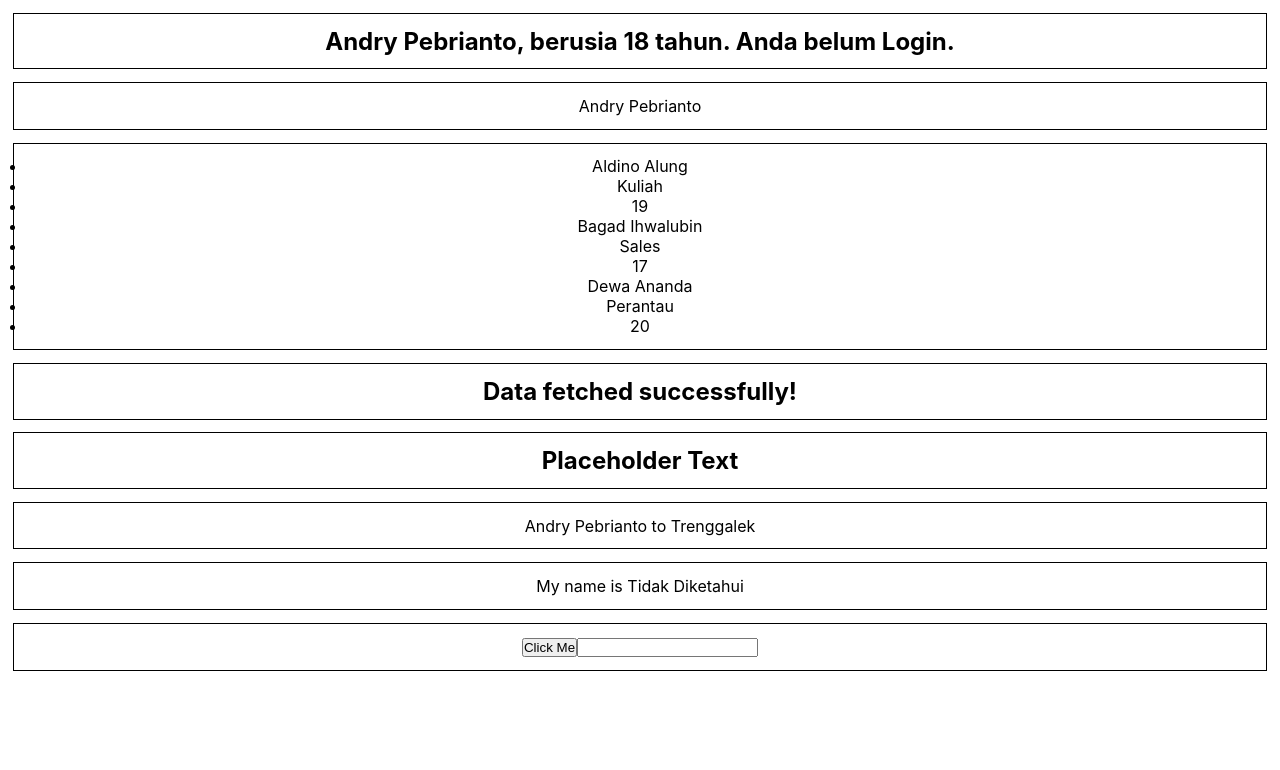
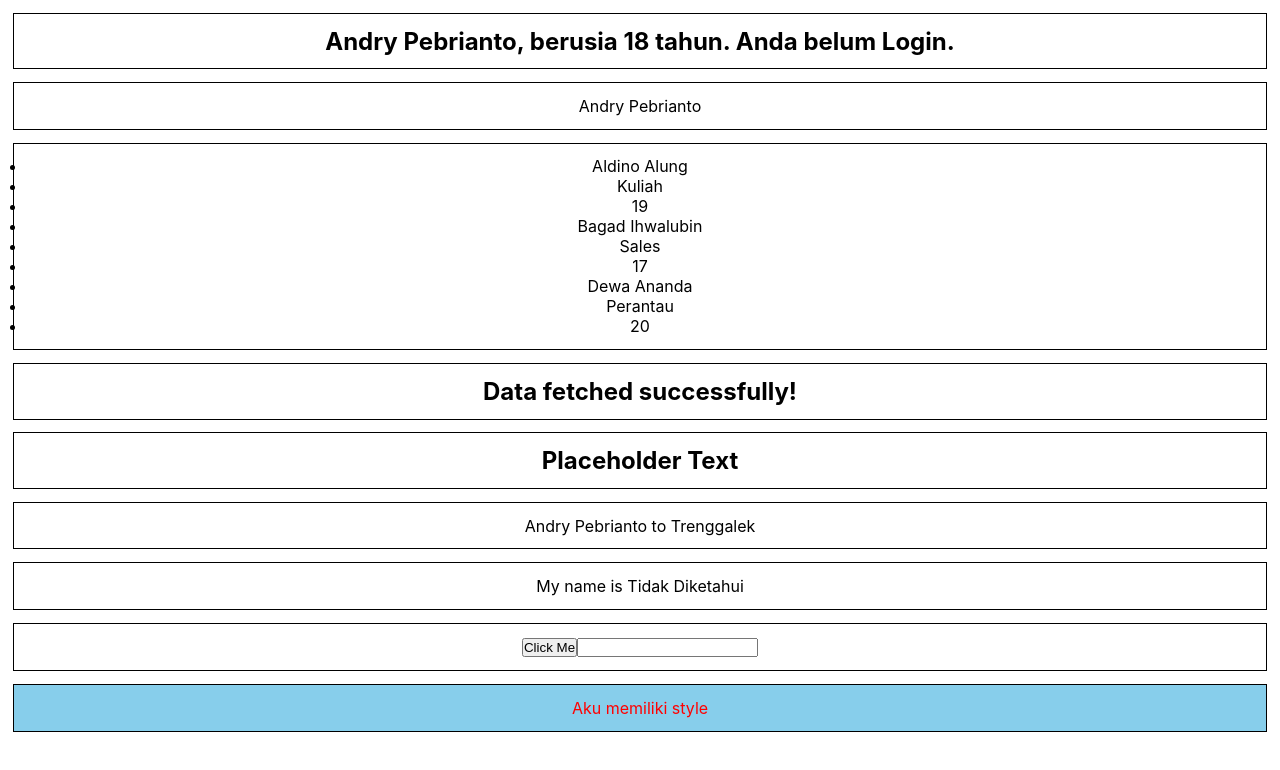
Before and after one commit to Aswassaw/belajar-react-typescript, a React (Create React App) app: page / in a window 1280 px wide. Shown: the top 770 px of the page. Built offline with nearby package versions, Linux system fonts and the light colour scheme.

Commit message:
Css properties sebagai props

```diff
--- a/src/App.tsx
+++ b/src/App.tsx
@@ -8,6 +8,7 @@ import { Oscar } from "./components/Oscar";
 import { Person } from "./components/Person";
 import { PersonList } from "./components/PersonList";
 import { Status } from "./components/Status";
+import { Style } from "./components/Style";
 
 function App() {
   const [input, setInput] = useState("");
@@ -39,20 +40,27 @@ function App() {
     <div className='App'>
       {/* Props string, number, boolean */}
       <Greet name='Andry Pebrianto' age={18} isLoggedIn={false} />
+
       {/* Props object */}
       <Person name={personName} />
+
       {/* Props array of object */}
       <PersonList personListData={personList} />
+
       {/* Props onion */}
       <Status status='success' />
+
       {/* Props children bertipe string */}
       <Heading>Placeholder Text</Heading>
+
       {/* Props children bertipe react component */}
       <Oscar>
         <Heading>Heading ada di dalam Oscar</Heading>
       </Oscar>
+
       {/* Props optional */}
       <Optional />
+
       {/* Props function/event handler */}
       <Event
         handleIncrement={(e, id) => {
@@ -65,6 +73,9 @@ function App() {
         }}
         inputValue={input}
       />
+
+      {/* Props style/css properties */}
+      <Style styles={{ color: "red", backgroundColor: "skyblue" }} />
     </div>
   );
 }
--- /dev/null
+++ b/src/components/Style.tsx
@@ -0,0 +1,7 @@
+interface StyleProps {
+  styles: React.CSSProperties;
+}
+
+export const Style = (props: StyleProps) => {
+  return <div className="border" style={props.styles}>Aku memiliki style</div>;
+};
```
